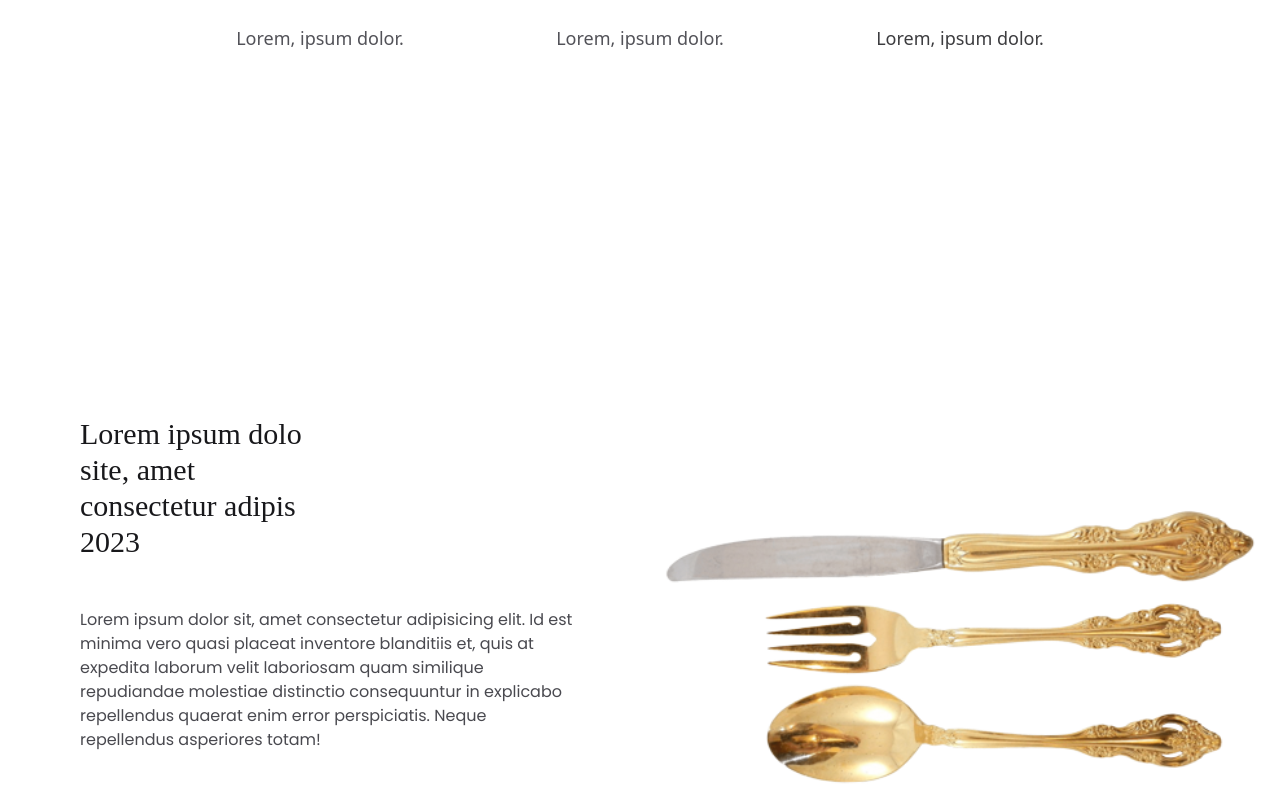
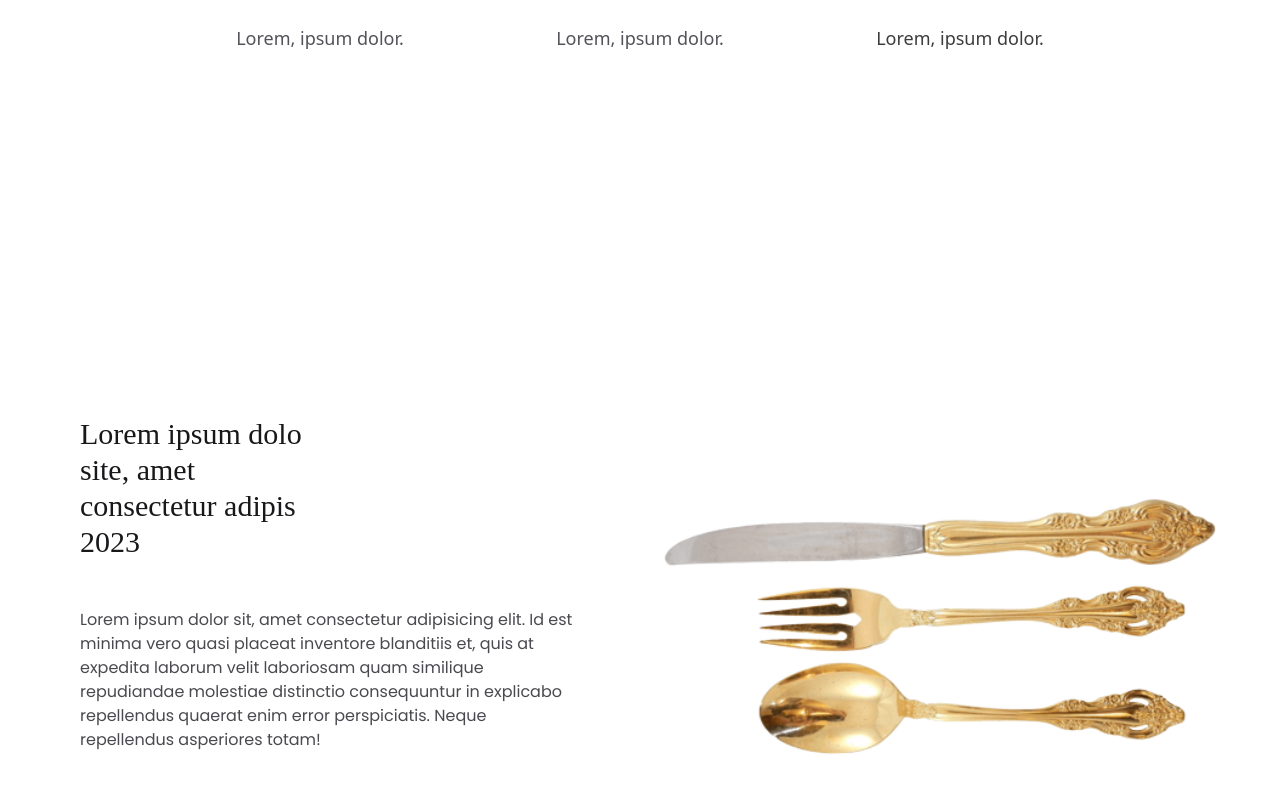
Before and after one commit to luigyy/pizza-restaurant, a React (Vite) app: page / in a window 1280 px wide. Shown: the part 2000-2786 px from the top of the page. Built offline with nearby package versions, Linux system fonts and the light colour scheme; a web font is replaced by a local one.

Commit message:
responsiveness for forth section

```diff
--- a/src/pages/ForthSection.tsx
+++ b/src/pages/ForthSection.tsx
@@ -4,12 +4,19 @@ interface ForthSectionProps {}
 
 const ForthSection: React.FC<ForthSectionProps> = ({}) => {
   return (
-    <div className="h-[110vh]  flex">
+    <div className="min-h-[110vh]  flex">
       {/* left div  */}
-      <div className="w-1/2 h-full pl-20 pt-24 pr-14">
-        <h1 className="w-[50%]  text-3xl font-[Gazeta] font-medium text-zinc-900 ">
-          Lorem ipsum dolo site, amet consectetur adipis 2023
-        </h1>
+      <div className="md:w-1/2 w-full h-full pl-20 pt-24 pr-14">
+        <div className="w-full flex items-center">
+          <h1 className="sm:w-[50%]  w-[80%]  text-3xl font-[Gazeta] font-medium text-zinc-900 ">
+            Lorem ipsum dolo site, amet consectetur adipis 2023
+          </h1>
+          <img
+            src="utensils.png"
+            className="w-1/2 md:hidden hidden sm:inline sm:-rotate-90"
+            alt=""
+          />
+        </div>
         <p className="pt-12 text-zinc-700/95 font-display">
           Lorem ipsum dolor sit, amet consectetur adipisicing elit. Id est
           minima vero quasi placeat inventore blanditiis et, quis at expedita
@@ -26,8 +33,12 @@ const ForthSection: React.FC<ForthSectionProps> = ({}) => {
       {/*  */}
       {/*  */}
       {/* right div  */}
-      <div className=" w-1/2 h-full">
-        <img src="utensils.png" className="w-full -rotate-90" alt="" />
+      <div className="w-1/2 hidden md:inline h-full py-auto">
+        <img
+          src="utensils.png"
+          className="w-full -rotate-90 max-w-[600px]"
+          alt=""
+        />
       </div>
       {/* right div  */}
     </div>
--- a/src/pages/SecondSection.tsx
+++ b/src/pages/SecondSection.tsx
@@ -4,17 +4,17 @@ interface SecondProps {}
 
 const Second: React.FC<SecondProps> = ({}) => {
   return (
-    <div className="min-h-[80vh] w-full  bg-[#363e26] flex">
+    <div className="min-h-[80vh] pb-10 w-full  bg-[#363e26] flex">
       {/* left div  */}
       <div className="h-full md:w-1/2  w-full  font-display">
         <h1 className="md:max-w-[70%] text-center  md:text-left text-3xl font-extrabold text-[#f8f7f7]/90 tracking-wide font-[Gazeta] px-20 pt-20">
           Lorem ipsum dolor sit amet consectetur adipisicing elit.
         </h1>
-        <p className="px-20  max-w-[70%] pt-6 text-[#f8f7f7]/70">
+        <p className="px-20  md:max-w-[70%] w-[85%] pt-6 text-[#f8f7f7]/70">
           Lorem ipsum dolor sit amet consectetur adipisicing elit. Numquam
           recusandae Lorem ipsum dolor sit amet lore lorem lorem.
         </p>
-        <ul className="pl-36 pt-6 list-[circle] ">
+        <ul className="md:pl-36 pl-10 pt-6 list-[circle] ">
           <div className="flex gap-6 items-center md:max-w-[80%]">
             <input
               type="radio"
--- a/src/pages/ThirdSection.tsx
+++ b/src/pages/ThirdSection.tsx
@@ -5,7 +5,7 @@ interface ThirdSectionProps {}
 const ThirdSection: React.FC<ThirdSectionProps> = ({}) => {
   return (
     <div className="md:h-[110vh] h-[180vh] md:mb-0 mb-96 ">
-      <h1 className="max-w-[45%] mx-auto pt-28 font-[Gazeta] text-center text-4xl font-medium text-zinc-900">
+      <h1 className="md:max-w-[45%] w-[80%] mx-auto pt-28 font-[Gazeta] text-center text-4xl font-medium text-zinc-900">
         Lorem ipsum dolor sit amet . dar Etienne{" "}
         <span className="text-[#827c29]">consectecteur</span> mollitia .
       </h1>
```
